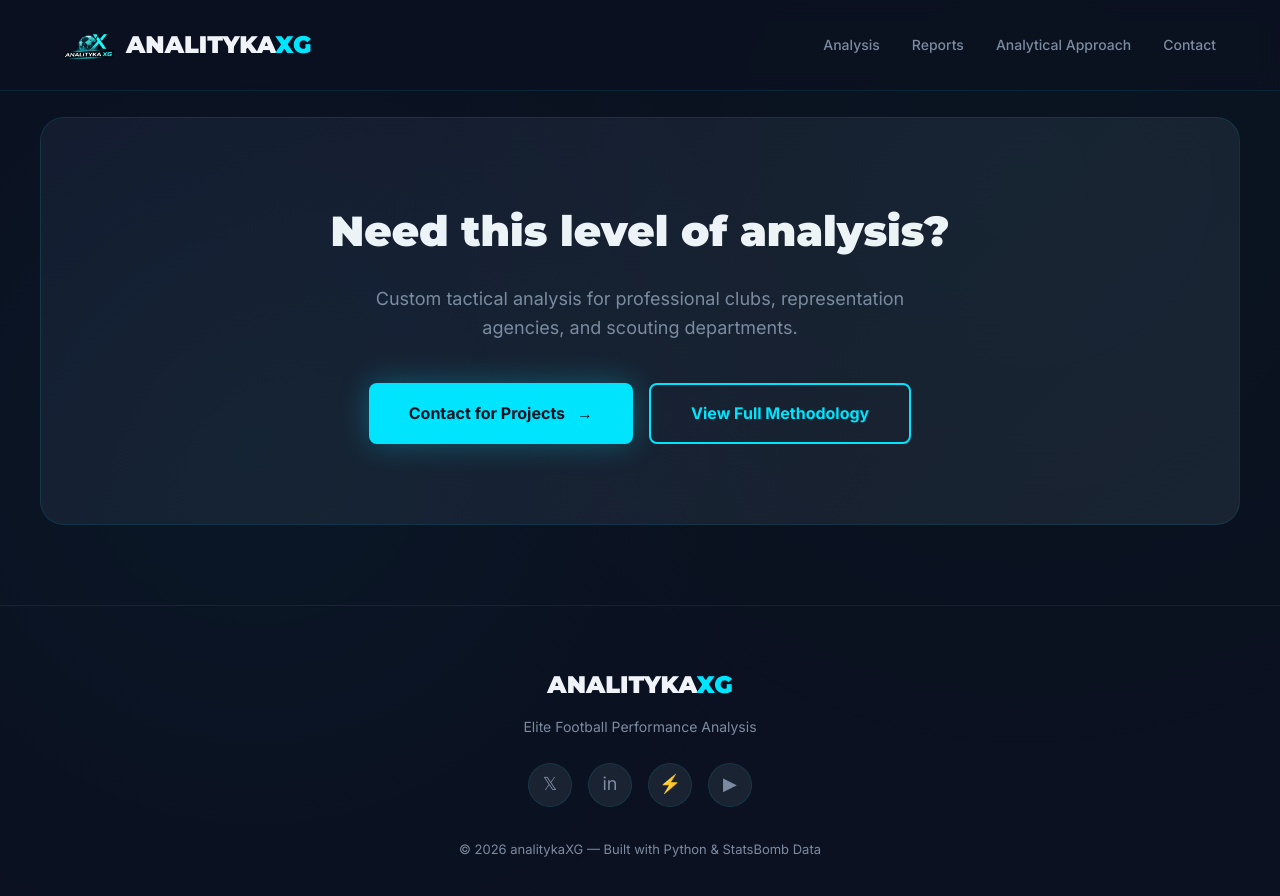
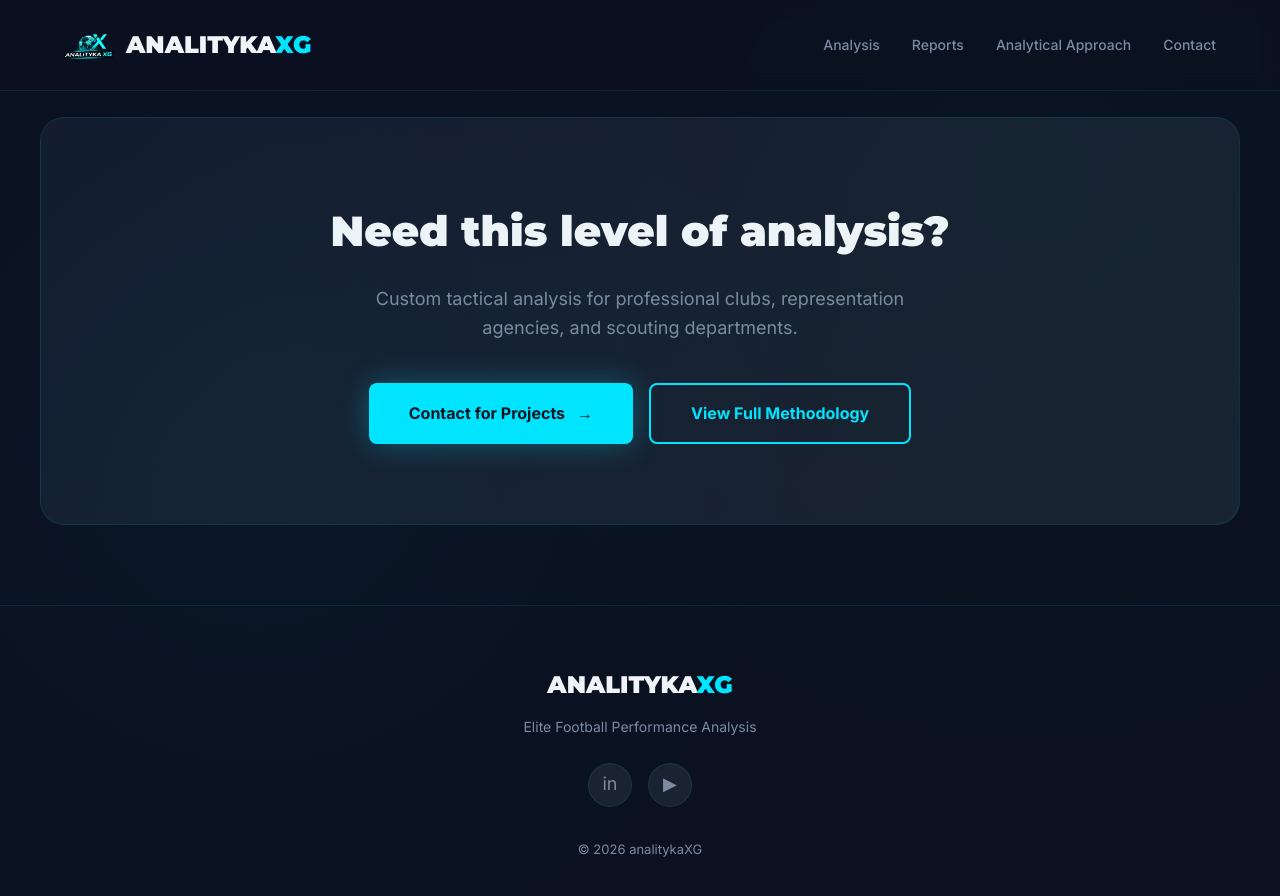
Before and after one commit to Fiallos77/analitykaXG, a Jekyll site: the page built from index.md, in a window 1280 px wide and 900 px high, scrolled down 2447 px. Shown: the top 896 px of the window. Built offline with Jekyll 4.4.1, drawn with Linux system fonts in a browser that asks for light colours.

Commit message:
Update default.html

```diff
--- a/_layouts/default.html
+++ b/_layouts/default.html
@@ -53,15 +53,15 @@
                 <p class="footer-tagline">Elite Football Performance Analysis</p>
 
                 <div class="social-links">
-                    <a href="https://twitter.com/analitykaxg" target="_blank" aria-label="Twitter">𝕏</a>
-                    <a href="https://linkedin.com/in/yourprofile" target="_blank" aria-label="LinkedIn">in</a>
-                    <a href="https://github.com/fiallos77" target="_blank" aria-label="GitHub">⚡</a>
+                    <!-- <a href="https://twitter.com/analitykaxg" target="_blank" aria-label="Twitter">𝕏</a> -->
+                    <a href="https://www.linkedin.com/in/carlos-bolivar-fiallos-quinteros-70b00293/details/experience/" target="_blank" aria-label="LinkedIn">in</a>
+                    <!--<a href="https://github.com/fiallos77" target="_blank" aria-label="GitHub">⚡</a>-->
                     <a href="https://youtube.com/@analitykaxg" target="_blank" aria-label="YouTube">▶</a>
                 </div>
             </div>
 
             <p class="footer-copy">
-                © 2026 analitykaXG — Built with Python & StatsBomb Data
+                © 2026 analitykaXG
             </p>
         </div>
     </footer>
```
